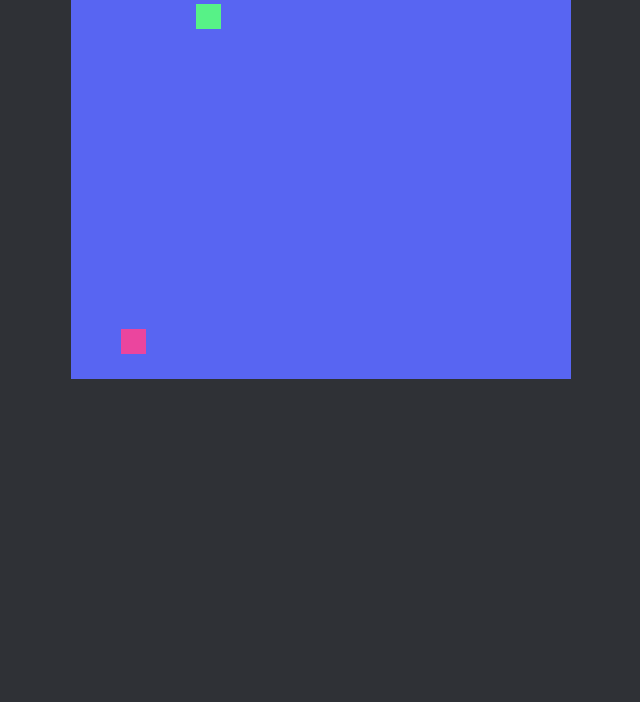
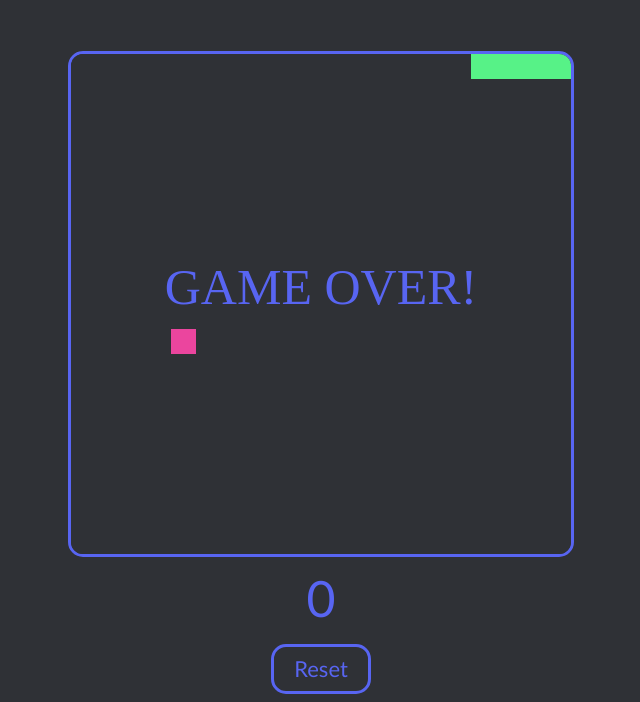
Before and after one commit to almostJohn/js-snake-game, a plain HTML site: page index.html in a window 1280 px wide. Shown: the part 203-905 px from the top of the page, without its empty margins (319-959 px from the left). Before the commit the page ends 800 px from the top, so only its background shows below. Drawn offline with Linux system fonts and the light colour scheme.

Commit message:
refactor: design changes and consistency

```diff
--- a/index.html
+++ b/index.html
@@ -4,12 +4,16 @@
       <meta charset="UTF-8">
       <meta http-equiv="X-UA-Compatible" content="IE=edge">
       <meta name="viewport" content="width=device-width, initial-scale=1.0">
-      <title>Snake Game</title>
+      <title>Snake</title>
       <link rel="stylesheet" href="style.css">
-      <script src="script.js"></script>
 </head>
 <body>
-      <h1 style="color: #5865f2">Snake Game</h1>
-      <canvas id="snake_board"></canvas>
+      <h1>Snake</h1>
+      <div id="game-container">
+            <canvas id="snake-board" width="500" height="500"></canvas>
+            <div id="score-text">0</div>
+            <button id="reset-btn">Reset</button>
+      </div>
+      <script src="script.js"></script>
 </body>
 </html>
--- a/script.js
+++ b/script.js
@@ -1,115 +1,192 @@
 /** @format */
 
-// Color
-const Colors = {
+const Color = {
 	Blurple: "#5865f2",
 	Green: "#57F287",
 	Pink: "#EB459E",
 	Greyscale: "#2f3136",
 };
 
-// Board
-let blockSize = 25;
-let rows = 20;
-let columns = 20;
-let board;
-let context;
-
-// Snake
-let snakeX = blockSize * 5;
-let snakeY = blockSize * 5;
-
-// Snake velocity
-let velocityX = 0;
-let velocityY = 0;
-
-// Snake body
-let snakeBody = [];
-
-// Food
+const snakeBoard = document.querySelector("#snake-board");
+const context = snakeBoard.getContext("2d");
+const scoreText = document.querySelector("#score-text");
+const resetButton = document.querySelector("#reset-btn");
+const gameWidth = snakeBoard.width;
+const gameHeight = snakeBoard.height;
+const unitSize = 25;
+const TIMEOUT_EXPIRE_SECONDS = 75;
+let running = false;
+let xVelocity = unitSize;
+let yVelocity = 0;
 let foodX;
 let foodY;
+let score = 0;
+let snake = [
+	{ x: unitSize * 4, y: 0 },
+	{ x: unitSize * 3, y: 0 },
+	{ x: unitSize * 2, y: 0 },
+	{ x: unitSize, y: 0 },
+	{ x: 0, y: 0 },
+];
 
-const UPDATE_SECONDS = 1000 / 10;
+window.addEventListener("keydown", changeDirection);
+resetButton.addEventListener("click", resetGame);
 
-let gameOver = false;
+gameStart();
 
-window.onload = function () {
-	board = document.getElementById("snake_board");
+function gameStart() {
+	running = true;
+	scoreText.textContent = score;
+	createFood();
+	drawFood();
+	nextTick();
+}
 
-	board.height = rows * blockSize;
-	board.width = columns * blockSize;
-	context = board.getContext("2d");
+function nextTick() {
+	if (running) {
+		setTimeout(() => {
+			clearBoard();
+			drawFood();
+			moveSnake();
+			drawSnake();
+			checkGameOver();
+			nextTick();
+		}, TIMEOUT_EXPIRE_SECONDS);
+	} else {
+		displayGameOver();
+	}
+}
 
-	placeFood();
-	document.addEventListener("keyup", changeDirection);
-	setInterval(update, UPDATE_SECONDS);
+function clearBoard() {
+	context.fillStyle = Color.Greyscale;
+	context.fillRect(0, 0, gameWidth, gameHeight);
+}
+
+function createFood() {
+	const randomFood = (min, max) => {
+		const randomNumber = Math.round((Math.random() * (max - min) + min) / unitSize) * unitSize;
+		return randomNumber;
 	};
 
-function update() {
-	if (gameOver) {
-		return;
+	foodX = randomFood(0, gameWidth - unitSize);
+	foodY = randomFood(0, gameWidth - unitSize);
 }
 
-	context.fillStyle = Colors.Blurple;
-	context.fillRect(0, 0, board.width, board.height);
-
-	context.fillStyle = Colors.Pink;
-	context.fillRect(foodX, foodY, blockSize, blockSize);
-
-	if (snakeX === foodX && snakeY === foodY) {
-		snakeBody.push([foodX, foodY]);
-		placeFood();
+function drawFood() {
+	context.fillStyle = Color.Pink;
+	context.fillRect(foodX, foodY, unitSize, unitSize);
 }
 
-	for (let i = snakeBody.length - 1; i > 0; i--) {
-		snakeBody[i] = snakeBody[i - 1];
+function moveSnake() {
+	const head = { x: snake[0].x + xVelocity, y: snake[0].y + yVelocity };
+
+	snake.unshift(head);
+
+	if (snake[0].x === foodX && snake[0].y === foodY) {
+		score += 1;
+		scoreText.textContent = score;
+		createFood();
+	} else {
+		snake.pop();
+	}
 }
 
-	if (snakeBody.length) {
-		snakeBody[0] = [snakeX, snakeY];
+function drawSnake() {
+	context.fillStyle = Color.Green;
+
+	for (const part of snake) {
+		context.fillRect(part.x, part.y, unitSize, unitSize);
+	}
 }
 
-	context.fillStyle = Colors.Green;
-	snakeX += velocityX * blockSize;
-	snakeY += velocityY * blockSize;
-	context.fillRect(snakeX, snakeY, blockSize, blockSize);
+function changeDirection(event) {
+	const collectedInteraction = event.keyCode;
 
-	for (let i = 0; i < snakeBody.length; i++) {
-		context.fillRect(snakeBody[i][0], snakeBody[i][1], blockSize, blockSize);
+	const ButtonKeys = {
+		Left: 37,
+		Up: 38,
+		Right: 39,
+		Down: 40,
+	};
+
+	const goingUp = yVelocity === -unitSize;
+	const goingDown = yVelocity === unitSize;
+	const goingRight = xVelocity === unitSize;
+	const goingLeft = xVelocity === -unitSize;
+
+	switch (true) {
+		case collectedInteraction === ButtonKeys.Left && !goingRight: {
+			xVelocity = -unitSize;
+			yVelocity = 0;
+			break;
 		}
 
-	// Game over conditions
-	if (snakeX < 0 || snakeX > columns * blockSize || snakeY < 0 || snakeY > rows * blockSize) {
-		gameOver = true;
-		alert("Game Over! try again");
+		case collectedInteraction === ButtonKeys.Up && !goingDown: {
+			xVelocity = 0;
+			yVelocity = -unitSize;
+			break;
 		}
 
-	for (let i = 0; i < snakeBody.length; i++) {
-		if (snakeX === snakeBody[i][0] && snakeY === snakeBody[i][1]) {
-			gameOver = true;
-			alert("Game Over! try again");
+		case collectedInteraction === ButtonKeys.Right && !goingLeft: {
+			xVelocity = unitSize;
+			yVelocity = 0;
+			break;
+		}
+
+		case collectedInteraction === ButtonKeys.Down && !goingUp: {
+			xVelocity = 0;
+			yVelocity = unitSize;
+			break;
+		}
+
+		default:
+			break;
+	}
+}
+
+function checkGameOver() {
+	switch (true) {
+		case snake[0].x < 0:
+			running = false;
+			break;
+		case snake[0].x >= gameWidth:
+			running = false;
+			break;
+		case snake[0].y < 0:
+			running = false;
+			break;
+		case snake[0].y >= gameHeight:
+			running = false;
+			break;
+		default:
+			break;
+	}
+
+	for (let i = 1; i < snake.length; i += 1) {
+		if (snake[i].x === snake[0].x && snake[i].y === snake[0].y) {
+			running = false;
 		}
 	}
 }
 
-function changeDirection(e) {
-	if (e.code === "ArrowUp" && velocityY !== 1) {
-		velocityX = 0;
-		velocityY = -1;
-	} else if (e.code === "ArrowDown" && velocityY !== -1) {
-		velocityX = 0;
-		velocityY = 1;
-	} else if (e.code === "ArrowLeft" && velocityX !== 1) {
-		velocityX = -1;
-		velocityY = 0;
-	} else if (e.code === "ArrowRight" && velocityX !== -1) {
-		velocityX = 1;
-		velocityY = 0;
-	}
+function displayGameOver() {
+	context.font = "50px MV Boli";
+	context.fillStyle = Color.Blurple;
+	context.textAlign = "center";
+	context.fillText("GAME OVER!", gameWidth / 2, gameHeight / 2);
+	running = false;
 }
 
-function placeFood() {
-	foodX = Math.floor(Math.random() * columns) * blockSize;
-	foodY = Math.floor(Math.random() * rows) * blockSize;
+function resetGame() {
+	score = 0;
+	xVelocity = unitSize;
+	yVelocity = 0;
+	snake = [
+		{ x: unitSize * 4, y: 0 },
+		{ x: unitSize * 3, y: 0 },
+		{ x: unitSize * 2, y: 0 },
+		{ x: unitSize, y: 0 },
+		{ x: 0, y: 0 },
+	];
+	gameStart();
 }
--- a/style.css
+++ b/style.css
@@ -1,7 +1,45 @@
 /** @format */
 
 body {
+	text-align: center;
 	font-family: "Gill Sans", "Gill Sans MT", Calibri, "Trebuchet MS", sans-serif;
-	text-align: center;
+	font-size: 50px;
 	background-color: #2f3136;
 }
+
+h1 {
+	color: #5865f2;
+}
+
+#game-container {
+	text-align: center;
+}
+
+#snake-board {
+	background-color: #2f3136;
+	border: 3px solid #5865f2;
+	border-radius: 15px;
+}
+
+#score-text {
+	font-family: "Gill Sans", "Gill Sans MT", Calibri, "Trebuchet MS", sans-serif;
+	font-size: 50px;
+	color: #5865f2;
+}
+
+#reset-btn {
+	font-family: "Gill Sans", "Gill Sans MT", Calibri, "Trebuchet MS", sans-serif;
+	font-size: 22px;
+	color: #5865f2;
+	width: 100px;
+	height: 50px;
+	border: 3px solid #5865f2;
+	border-radius: 15px;
+	cursor: pointer;
+	transform: all 200ms ease;
+	background-color: #2f3136;
+}
+
+#reset-btn:hover {
+	transform: scale(1.1);
+}
```
Lines whose indentation alone changed are shown as unchanged.
